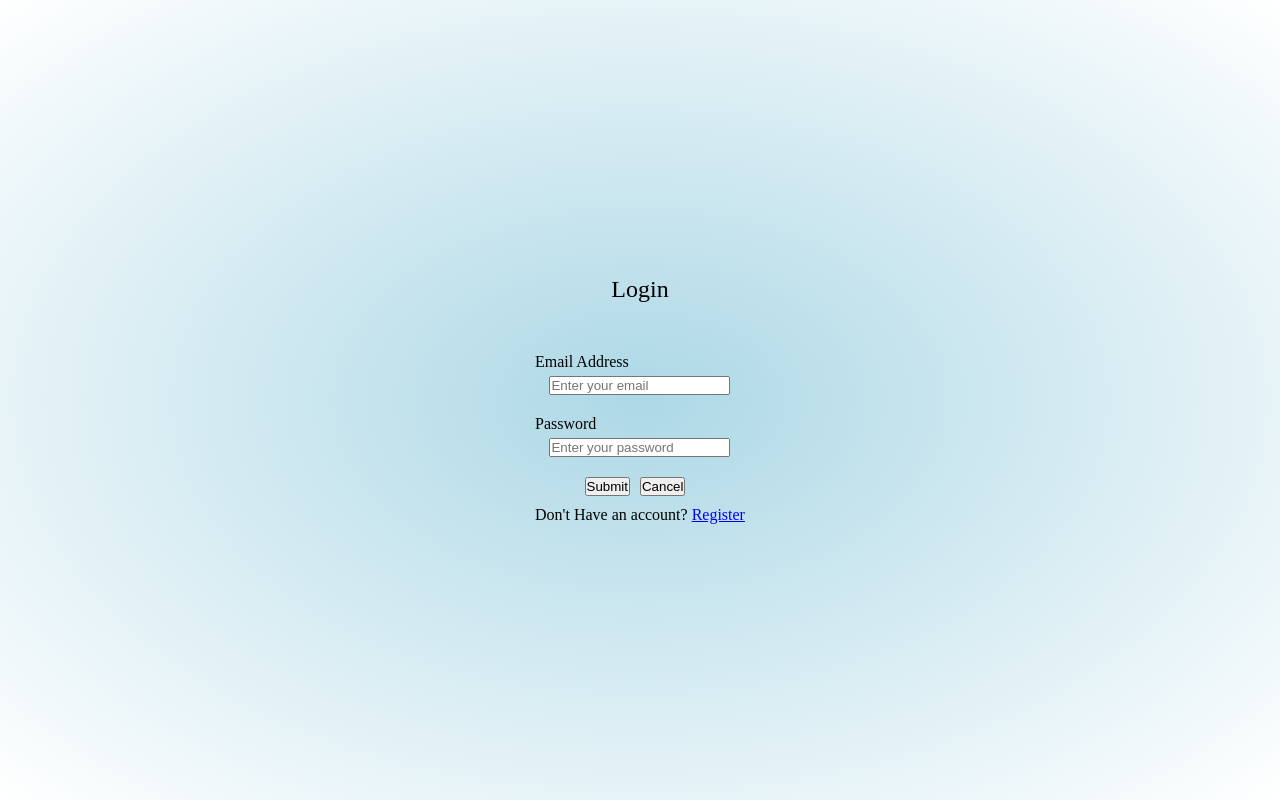
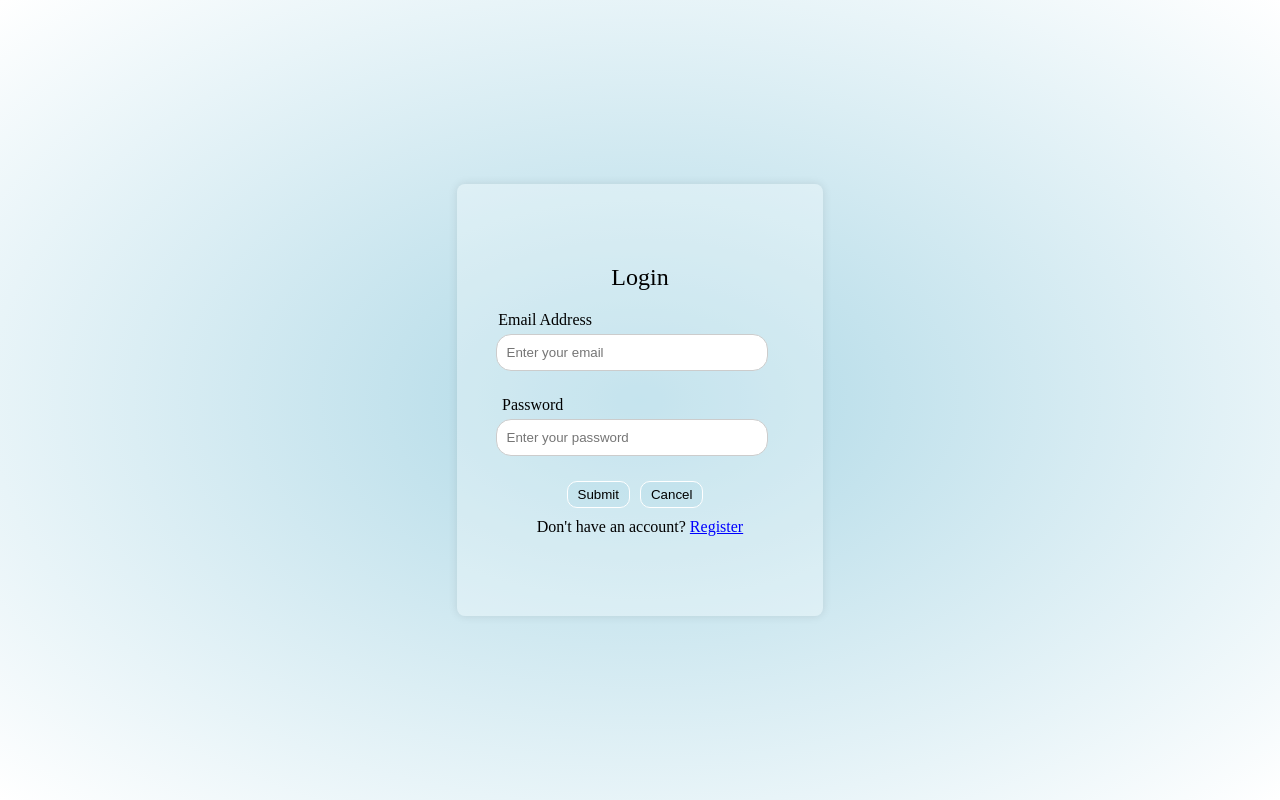
Before and after one commit to sxl7/FoodieRecipe, a React (Create React App) app in the folder client/: page /search in a window 1280 px wide. Both pictures are taken after a click on the link "Log In". Built offline with nearby package versions, Linux system fonts and the light colour scheme.

Commit message:
Login and Register

```diff
--- a/client/src/components/Dessert.js
+++ /dev/null
@@ -1,11 +0,0 @@
-import React from 'react';
-
-function Desssert() {
-  return (
-    <div>
-      <h2 style={{marginTop: '80px', marginBottom: '800px', fontSize: '24px'}}>Dessert Page</h2>
-    </div>
-  );
-}
-
-export default Desssert;
--- /dev/null
+++ b/client/src/components/Favorite.js
@@ -0,0 +1,11 @@
+import React from 'react';
+
+function Favorite() {
+  return (
+    <div>
+      <h2 style={{marginTop: '80px', marginBottom: '800px', fontSize: '24px'}}>Favorite Page</h2>
+    </div>
+  );
+}
+
+export default Favorite;
--- a/client/src/components/Login.js
+++ b/client/src/components/Login.js
@@ -1,31 +1,46 @@
 import React from 'react'
 import '../style/Login.css'
+import { useState } from "react";
 
-
-function Login({ onRegisterClick }){
+function Login({ onRegisterClick, handleLoginCancel }){
+  const [email, setEmail] = useState("");
+  const [password, setPassword] = useState("");
     return (
         <div className="login-modal">
-          <p style={{marginBottom: '50px', fontSize: '24px'}}>Login</p>
           <div className="modal-content">
+          <p style={{marginBottom: '20px', fontSize: '24px'}}>Login</p>
             <form>
               <div className="form-group">
                 <label className="form-label">Email Address</label>
-                <input type="email" placeholder="Enter your email" />
+                <input
+                type="email"
+                placeholder="Enter your email"
+                autoComplete="off"
+                value={email}
+                required
+                onChange={(e) => setEmail(e.target.value)}/>
               </div>
 
               <div className="form-group">
-                <label className="form-label">Password</label>
-                <input type="password" placeholder="Enter your password" />
+                <label className="form-label" style={{marginLeft:'-70%'}}>Password</label>
+                <input
+                type="password"
+                placeholder="Enter your password"
+                autoComplete="off"
+                value={password}
+                required
+                onChange={(e) => setPassword(e.target.value)}
+                />
               </div>
 
               <button type='submit' className='button'>
                 Submit
               </button>
-              <button type='cancel' className='button'>
+              <button type='cancel' className='button' onClick ={handleLoginCancel}>
                 Cancel
               </button>
               <div>
-                <p style={{marginTop: '10px'}}>Don't Have an account? <span className='register-link' onClick={onRegisterClick}>Register</span></p>
+                <p style={{marginTop: '10px'}}>Don't have an account? <span className='register-link' onClick={onRegisterClick}>Register</span></p>
               </div>
             </form>
           </div>
--- a/client/src/components/NavBar.js
+++ b/client/src/components/NavBar.js
@@ -35,7 +35,7 @@ function NavBar() {
         <span className='Navbar'><a href="breakfast">Breakfast</a></span>
         <span className='Navbar'><a href="maincourse">Main Course</a></span>
         <span className='Navbar'><a href="salad">Salad</a></span>
-        <span className='Navbar'><a href="dessert">Dessert</a></span>
+        <span className='Navbar'><a href="search">Search</a></span>
         <span className='Navbar'><a href="favorite">Favorite</a></span>
         <span className='Navbar'><a href onClick={handleLoginClick}>Log In</a></span>
         </ul>
@@ -45,7 +45,7 @@ function NavBar() {
         {viewLogin && (
           <div className="loginModal">
             <div className="modalContent">
-              <Login onCancel={handleLoginCancel} onRegisterClick={handleRegisterClick}/>
+              <Login handleLoginCancel={handleLoginCancel} onRegisterClick={handleRegisterClick}/>
             </div>
           </div>
         )}
@@ -54,7 +54,7 @@ function NavBar() {
           <div className="loginModal">
             <div className="modalContent">
               <Register handleRegisterCancel={handleRegisterCancel}
-              handleLoginClick={handleLoginClick}/>
+              onLoginClick={handleLoginClick}/>
             </div>
           </div>
         )}
--- a/client/src/components/Register.js
+++ b/client/src/components/Register.js
@@ -22,11 +22,11 @@ function Register({ onLoginClick,handleRegisterCancel}) {
 
   return (
     <div className="login-modal">
-      <p style={{ marginBottom: "50px", fontSize: "22px" }}>Register</p>
-      <div className="modal-content">
+      <div className="modal-contents">
+      <p style={{ marginBottom: "20px", fontSize: "22px"}}>Register</p>
         <form onSubmit={handleSubmit}>
           <div className="form-group">
-            <label className="form-label">First Name</label>
+            <label className="form-label" style={{marginLeft:'-70%'}}>First Name</label>
             <input
               type="text"
               placeholder="First Name"
@@ -37,7 +37,7 @@ function Register({ onLoginClick,handleRegisterCancel}) {
             />
           </div>
           <div className="form-group">
-            <label className="form-label">Last Name</label>
+            <label className="form-label" style={{marginLeft:'-70%'}}>Last Name</label>
             <input
               type="text"
               placeholder="Last Name"
@@ -61,7 +61,7 @@ function Register({ onLoginClick,handleRegisterCancel}) {
           </div>
 
           <div className="form-group">
-            <label className="form-label">Password</label>
+            <label className="form-label" style={{marginLeft:'-70%'}}>Password</label>
             <input
               type="password"
               placeholder="Password"
@@ -74,7 +74,7 @@ function Register({ onLoginClick,handleRegisterCancel}) {
           </div>
 
           <div className="form-group">
-            <label className="form-label">Re-enter Password</label>
+            <label className="form-label" style={{marginLeft:'-45%'}}>Re-enter Password</label>
             <input
               type="password"
               placeholder="Confirm Password"
--- /dev/null
+++ b/client/src/components/Search.js
@@ -0,0 +1,38 @@
+import React, { useState } from 'react';
+
+function Search() {
+  const [searchTerm, setSearchTerm] = useState('');
+  const [searchCuisine, setSearchCuisine] = useState('');
+
+  const handleSearchTermChange = (event) => {
+    setSearchTerm(event.target.value);
+  };
+
+  const handleSearchCuisineChange = (event) => {
+    setSearchCuisine(event.target.value);
+  };
+
+  return (
+    <div  style={{marginTop: '80px', textAlign:'center'}}>
+      <form>
+        <input style={{margin:'3px'}}
+          type="text"
+          value={searchTerm}
+          placeholder="Search by Term"
+          autoComplete="off"
+          onChange={handleSearchTermChange}
+        />
+        <input style={{margin:'3px'}}
+          type="text"
+          value={searchCuisine}
+          placeholder="Search by Cuisine"
+          autoComplete="off"
+          onChange={handleSearchCuisineChange}
+        />
+        <button type="submit">Search</button>
+      </form>
+    </div>
+  );
+}
+
+export default Search;
--- a/client/src/index.js
+++ b/client/src/index.js
@@ -6,9 +6,10 @@ import Body from './components/Body';
 import MainCourse from './components/MainCourse';
 import Breakfast from './components/Breakfast';
 import Salad from './components/Salad';
-import Dessert from './components/Dessert';
+import Search from './components/Search';
 import './style/index.css';
 import { BrowserRouter as Router, Route, Routes } from 'react-router-dom';
+import Favorite from './components/Favorite';
 
 //import BackEndTesting from './BackEndTesting';
 
@@ -25,7 +26,8 @@ root.render(
         <Route path="/breakfast" element={<Breakfast />} />
         <Route path="/maincourse" element={<MainCourse />} />
         <Route path="/salad" element={<Salad />} />
-        <Route path="/dessert" element={<Dessert />} />
+        <Route path="/search" element={<Search />} />
+        <Route path="/favorite" element={<Favorite />} />
       </Routes>
     </Router>
     <Footer/>
--- a/client/src/style/Login.css
+++ b/client/src/style/Login.css
@@ -11,15 +11,28 @@
     text-align: center;
     justify-content: center;
   }
-
+  .modal-content {
+    background-color: #ffffff4a;
+    padding: 80px;
+    border-radius: 8px;
+    box-shadow: 0px 0px 10px rgba(0, 0, 0, 0.1);
+  }
+  .modal-contents{
+    background-color: #ffffff4a;
+    padding: 100px;
+    border-radius: 8px;
+    box-shadow: 0px 0px 10px rgba(0, 0, 0, 0.1);
+    max-width: 300px;
+  }
   .form-group {
     margin-bottom: 20px;
+    margin-left: -20%;
   }
 
   .form-label {
     display: block;
     margin-bottom: 5px;
-    text-align: left;
+    margin-left: -60%;
     font: weight 300px;
   }
   .login {
@@ -33,14 +46,29 @@
     width: 80%; /* Adjust the width as needed */
     height: 300px;
     margin-left: -15%;
-
+    border: 1px solid #ccc;
+    border-radius: 10px;
   }
   .login .form-label {
     margin-left: -35px;
   }
+.form-group input[type="email"],
+.form-group input[type="password"],
+.form-group input[type="text"]
+ {
+  width: 110%; /* Make the input wider */
+  padding: 10px; /* Increase padding */
+  margin-bottom: 5px;
+  border: 1px solid #ccc;
+  border-radius: 15px; /* Make the corners more rounded */
+  box-sizing: border-box;
+}
   .button{
     margin-right: 10px;
-
+    border-radius: 10px;
+    border: 1px solid white;
+    background-color: rgba(173, 216, 230, 0.308);
+    padding: 5px 10px;
   }
  .register-link{
   color: blue;
```
